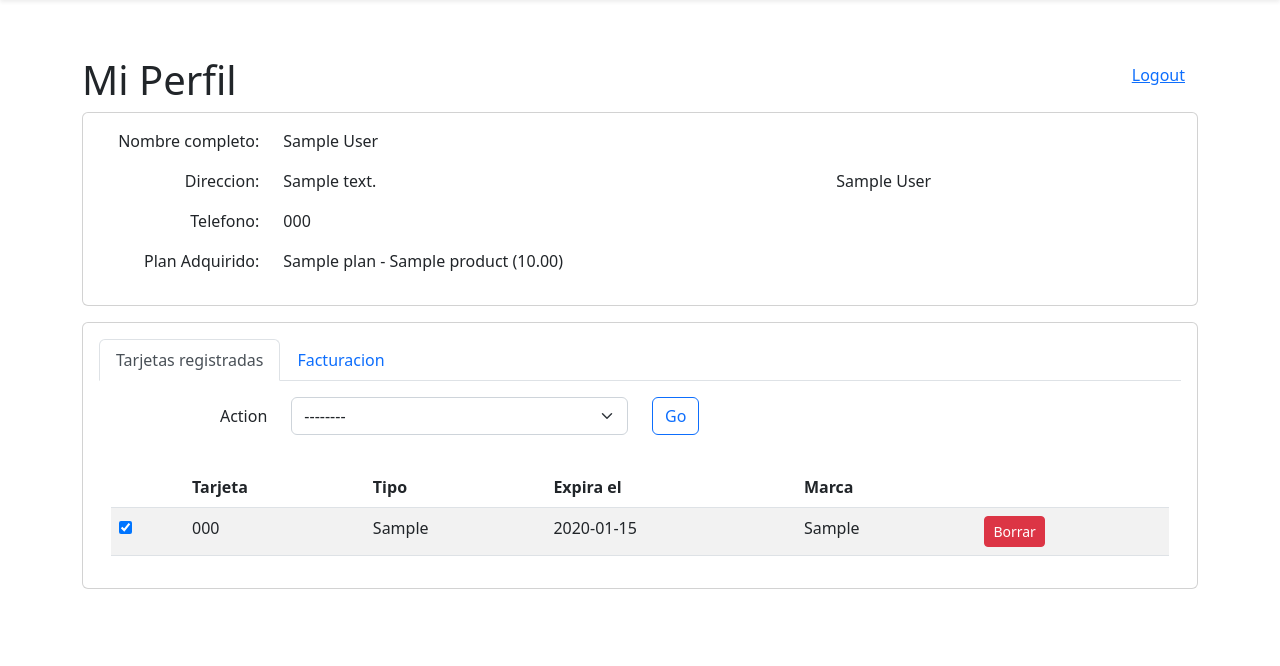
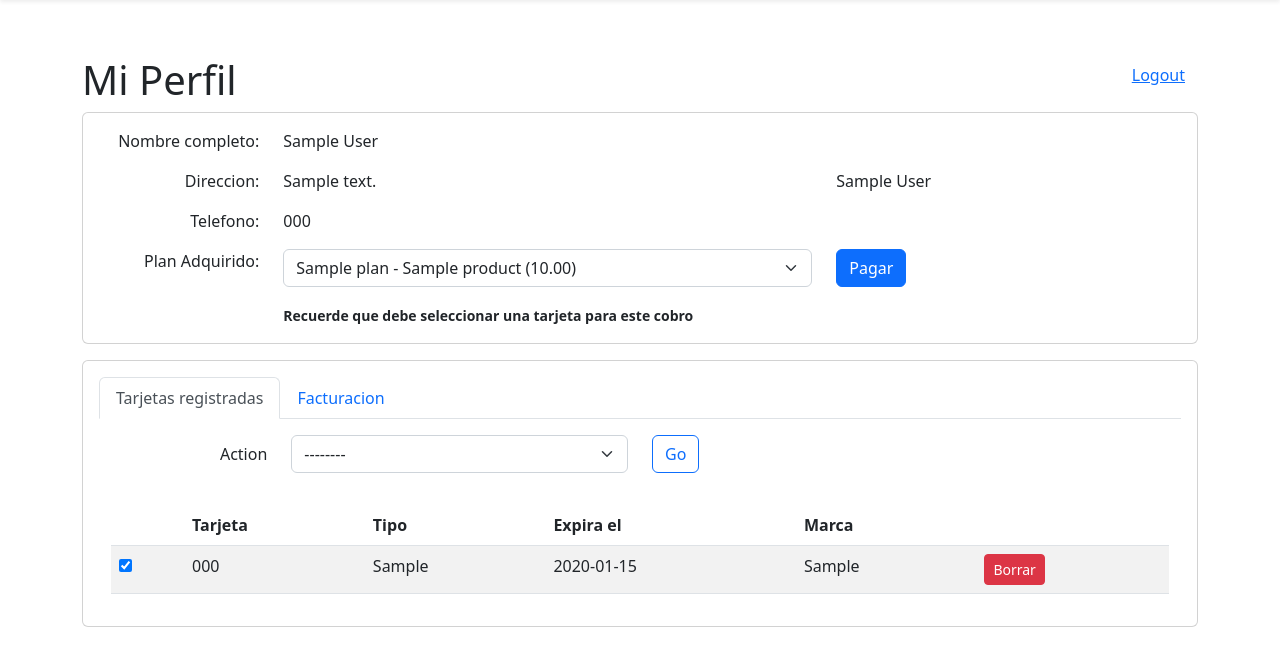
Before and after one commit to jcroot/bancard-subscriptions, a Django app: template templates/pages/customer/profile.html in a window 1280 px wide. Shown: the part 56-722 px from the top of the page. Run offline with Django 4.2, Linux system fonts and the light colour scheme; the template is opened without the code that fills it: values that come from a table or form of the project are taken from there, others are empty; tables that the repository leaves empty hold one stand-in row (values such as "Sample post"); some libraries are stand-ins or nearby versions.

Commit message:
update profile view

```diff
--- a/templates/pages/customer/profile.html
+++ b/templates/pages/customer/profile.html
@@ -40,10 +40,20 @@
 
                 <div class="row mb-3">
                     <label class="col-2 text-end">Plan Adquirido:</label>
-                    <div class="col-8">
-                        {% for order in orders %}
-                            {{ order.product_plan }}
-                        {% endfor %}
+                    <div class="col-6">
+                        <select class="form-select">
+                            {% for order in orders %}
+                                <option value="">{{ order.product_plan }}</option>
+                            {% endfor %}
+                        </select>
+                    </div>
+                    <div class="col-4">
+                        <input type="submit" class="btn btn-primary" value="Pagar">
+                    </div>
+                </div>
+                <div class="row">
+                    <div class="col-6 offset-2">
+                        <small class="fw-bold">Recuerde que debe seleccionar una tarjeta para este cobro</small>
                     </div>
                 </div>
             </div>
```
